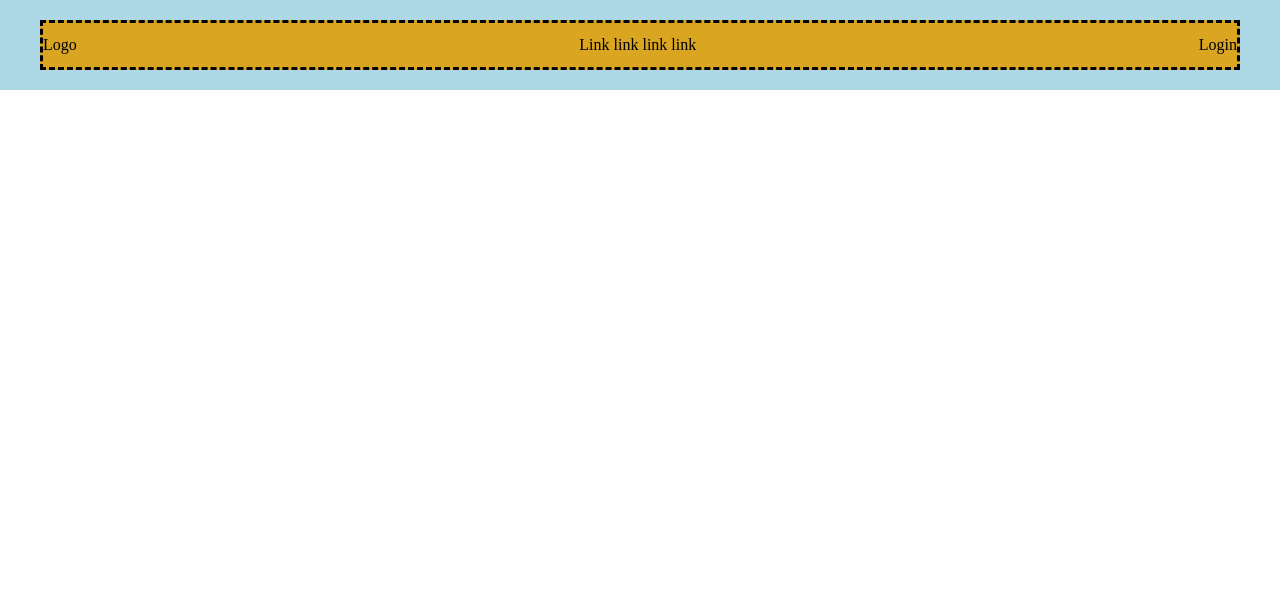
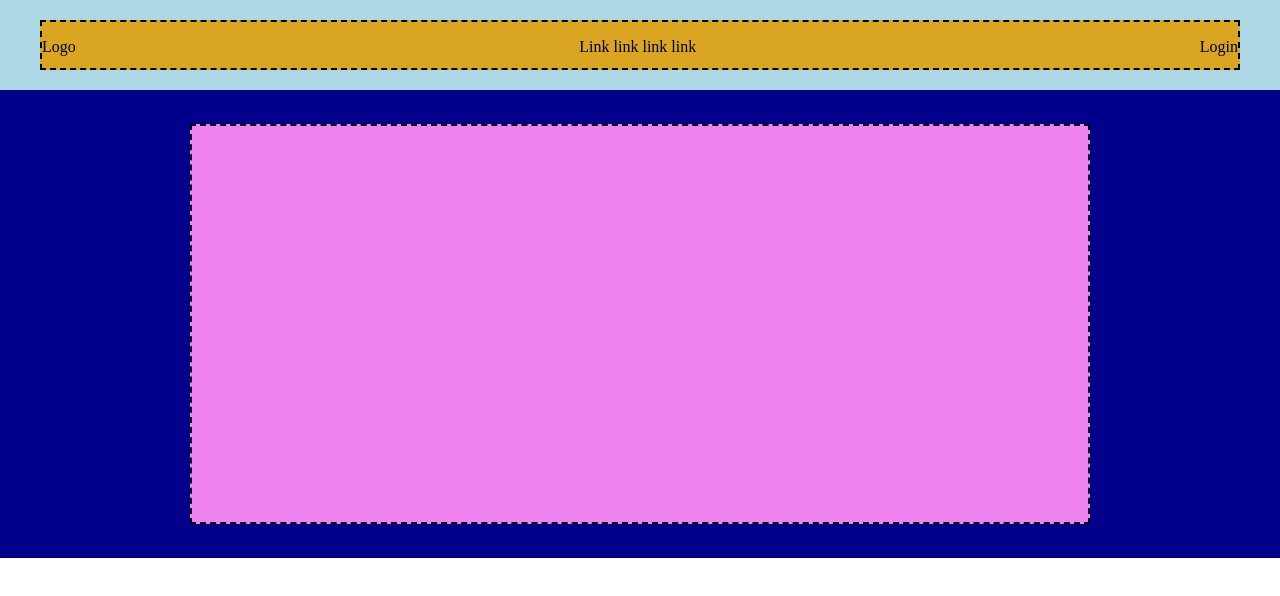
Before and after one commit to Skiotto93/htmlcss-struttura-discord, a plain HTML site: page index.html in a window 1280 px wide. Drawn offline with Linux system fonts and the light colour scheme.

Commit message:
Aggiunta sezione sfondo blu

```diff
--- a/index.html
+++ b/index.html
@@ -15,7 +15,11 @@
             <div class="login">Login</div>
         </section>
     </header>
-    <main></main>
+    <main>
+        <section class="row1">
+            <div class="firstsection"></div>
+        </section>
+    </main>
     <footer></footer>
 </body>
 </html>
--- a/style.css
+++ b/style.css
@@ -19,11 +19,28 @@
     height: 50px;
     background-color: #daa520;
     border-style: dashed;
+    border-width: 2px;
+}
+
+.debug .row1 {
+    background-color: #00008b;
+    padding: 34px;
+}
+
+.debug .firstsection {
+    background-color: #ee82ee;
+    height: 400px;
+    border-style: dashed;
+    border-width: 2px;
 }
 
 /*-----------
     HEADER
 -----------*/
+section {
+    padding: 16px 0;
+}
+
 header {
     padding: 20px 0;
 }
@@ -31,13 +48,16 @@ header {
 .header-top {
     display: flex;
     justify-content: space-between;
-    align-items: center;
 }
 
 /*-----------
     MAIN
 -----------*/
+.firstsection {
+    width: 900px;
+    margin: auto;
 
+}
 /*-----------
     FOOTER
 -----------*/
```
